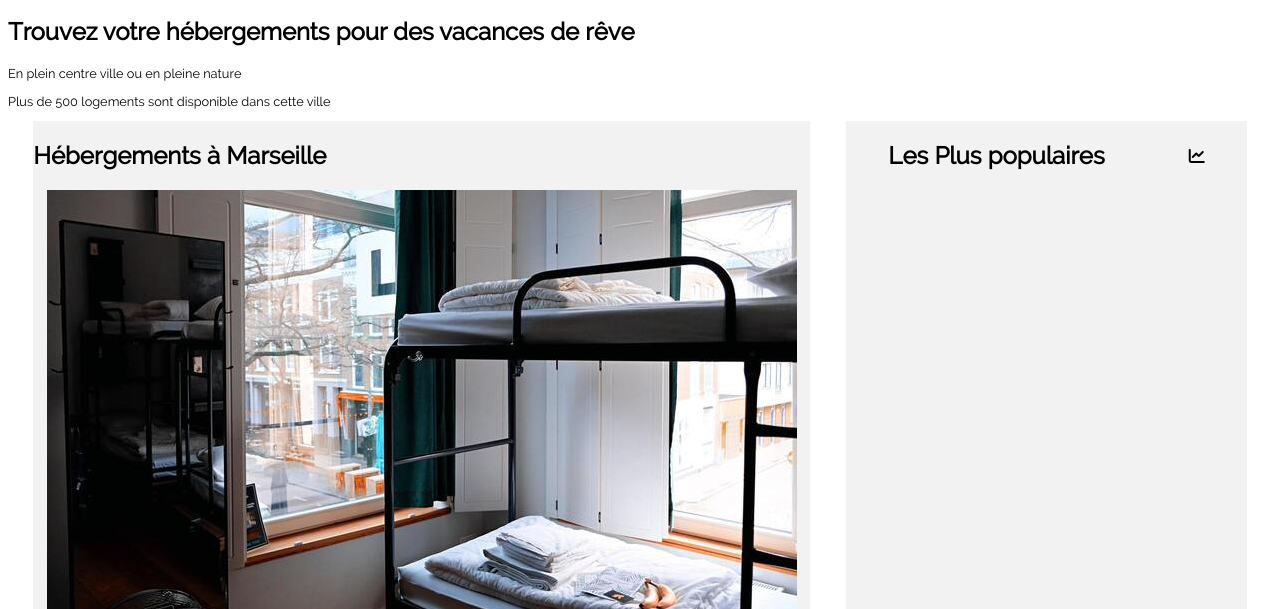
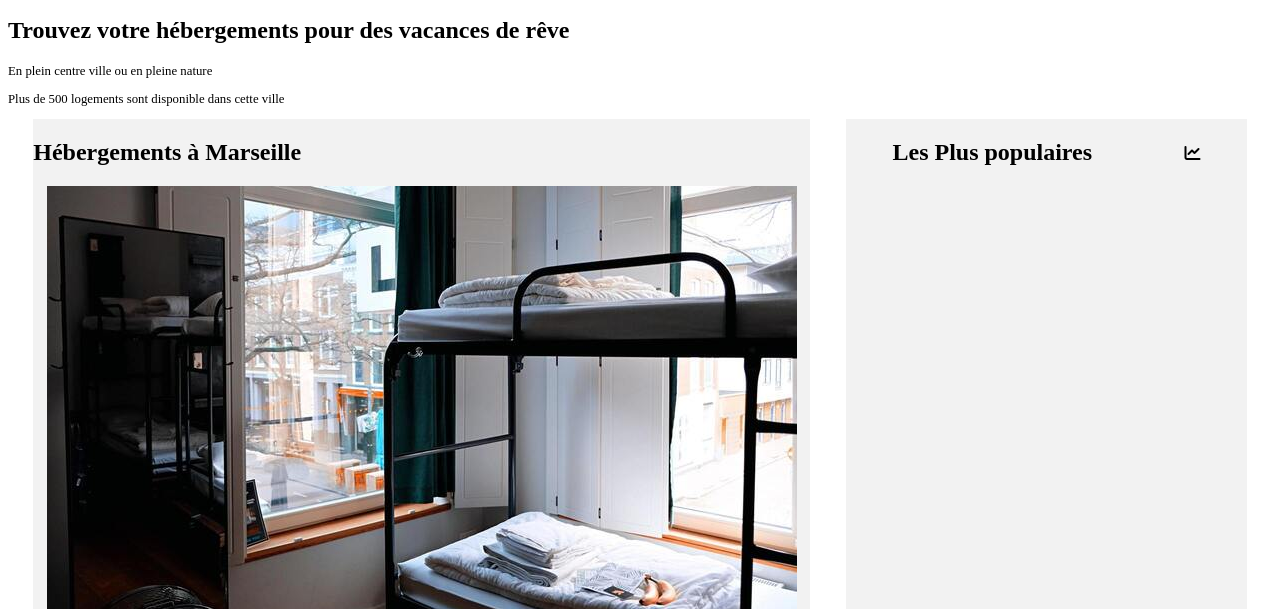
Before and after one commit to elrs92/elbouchmehdi_2_26032021, a plain HTML site: page index.html in a window 1280 px wide. Shown: the part 191-800 px from the top of the page. Drawn offline with Linux system fonts and the light colour scheme.

Commit message:
preogresssion projet

```diff
--- a/Projet2.css
+++ b/Projet2.css
@@ -4,7 +4,7 @@
 }
 body
 {
-    font-family:"raleway";
+    font-family: ralesway;
 }
 
 
@@ -106,11 +106,6 @@ i
  margin-right: 4%;
 
 
-
-}
-.textepop
-{
-
 }
 
 p{
@@ -139,7 +134,7 @@ margin-bottom: 10px;
     justify-content: space-between;
     flex-direction : column;
     align-items: center;
-    margin-bottom: ;
+    margin-bottom: 10px ;
 
 
 }
```
